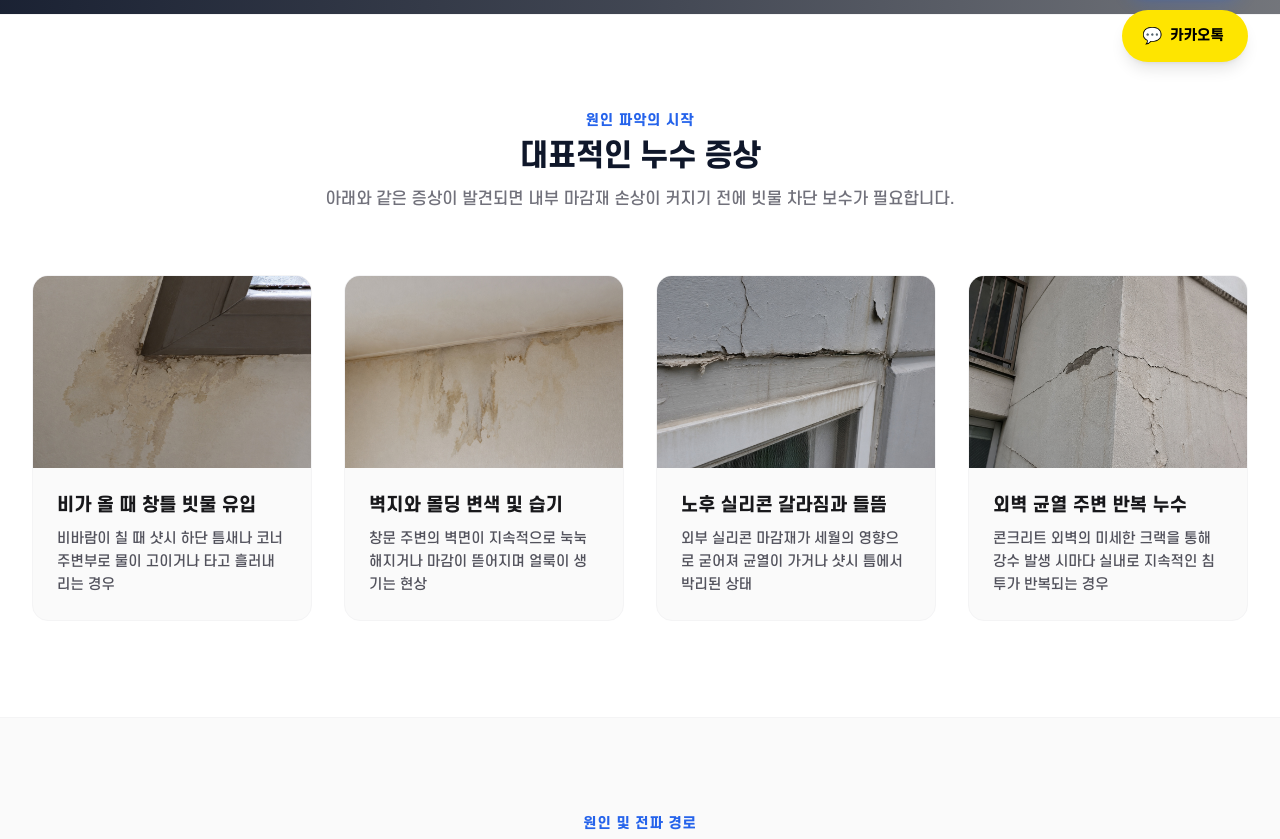
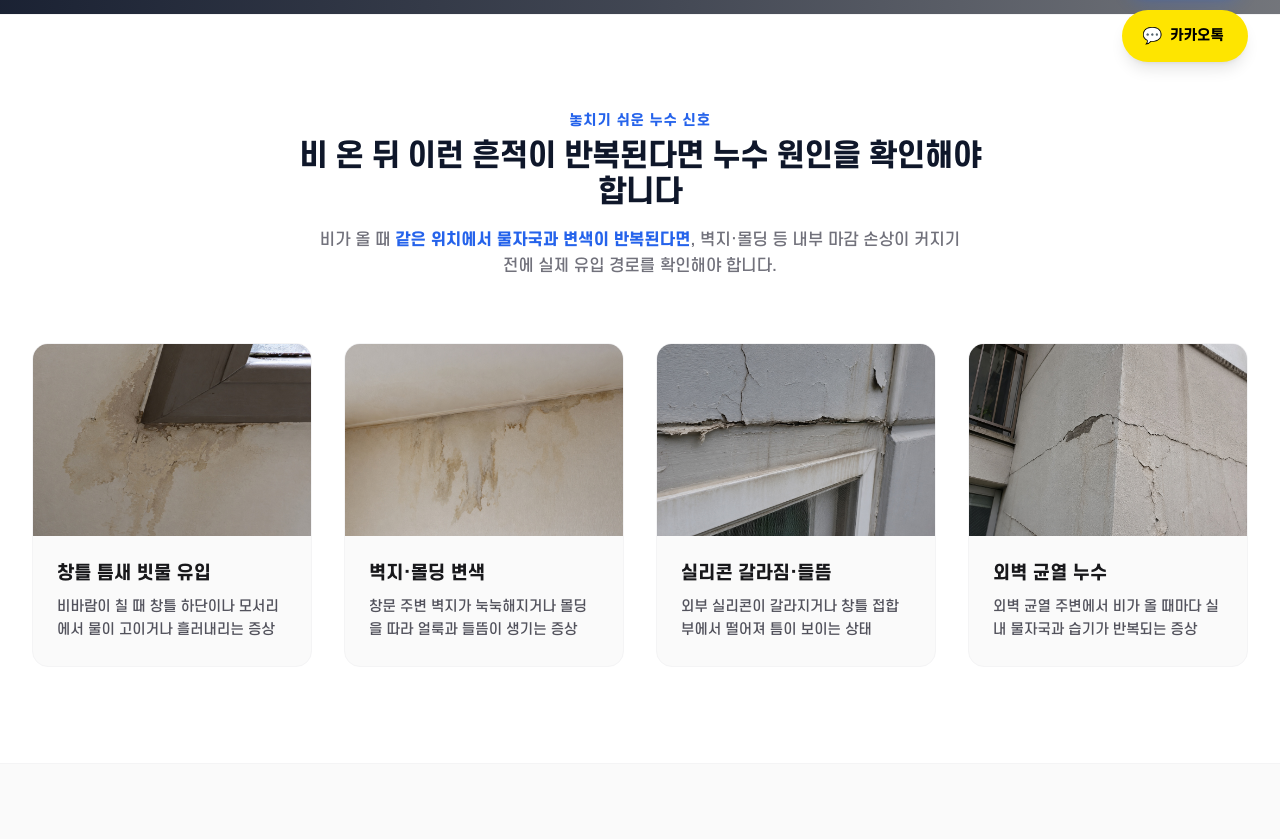
Before and after one commit to wogus5695-ctrl/Chungnam-rope-04, a Next.js app: page / in a window 1280 px wide. Shown: the part 706-1545 px from the top of the page. Built offline with nearby package versions, Linux system fonts and the light colour scheme; grey boxes are pictures that could not be loaded.

Commit message:
feat: enhance main page LeakSymptoms header text and default card descriptions

```diff
--- a/src/components/LeakSymptoms.tsx
+++ b/src/components/LeakSymptoms.tsx
@@ -8,23 +8,23 @@ interface LeakSymptomsProps {
 export default function LeakSymptoms({ symptomList }: LeakSymptomsProps) {
   const defaultSymptoms = [
     {
-      title: "비가 올 때 창틀 빗물 유입",
-      desc: "비바람이 칠 때 샷시 하단 틈새나 코너 주변부로 물이 고이거나 타고 흘러내리는 경우",
+      title: "창틀 틈새 빗물 유입",
+      desc: "비바람이 칠 때 창틀 하단이나 모서리에서 물이 고이거나 흘러내리는 증상",
       image: "/images/symptoms/symptom-1.jpg"
     },
     {
-      title: "벽지와 몰딩 변색 및 습기",
-      desc: "창문 주변의 벽면이 지속적으로 눅눅해지거나 마감이 뜯어지며 얼룩이 생기는 현상",
+      title: "벽지·몰딩 변색",
+      desc: "창문 주변 벽지가 눅눅해지거나 몰딩을 따라 얼룩과 들뜸이 생기는 증상",
       image: "/images/symptoms/symptom-2.jpg"
     },
     {
-      title: "노후 실리콘 갈라짐과 들뜸",
-      desc: "외부 실리콘 마감재가 세월의 영향으로 굳어져 균열이 가거나 샷시 틈에서 박리된 상태",
+      title: "실리콘 갈라짐·들뜸",
+      desc: "외부 실리콘이 갈라지거나 창틀 접합부에서 떨어져 틈이 보이는 상태",
       image: "/images/symptoms/symptom-3.jpg"
     },
     {
-      title: "외벽 균열 주변 반복 누수",
-      desc: "콘크리트 외벽의 미세한 크랙을 통해 강수 발생 시마다 실내로 지속적인 침투가 반복되는 경우",
+      title: "외벽 균열 누수",
+      desc: "외벽 균열 주변에서 비가 올 때마다 실내 물자국과 습기가 반복되는 증상",
       image: "/images/symptoms/symptom-4.jpg"
     }
   ];
@@ -37,7 +37,8 @@ export default function LeakSymptoms({ symptomList }: LeakSymptomsProps) {
     "/images/symptoms/symptom-4.jpg"
   ];
 
-  const displaySymptoms = symptomList && symptomList.length > 0
+  const hasDynamicList = symptomList && symptomList.length > 0;
+  const displaySymptoms = hasDynamicList
     ? symptomList.map((s, idx) => ({ ...s, image: symptomImages[idx] || symptomImages[0] }))
     : defaultSymptoms;
 
@@ -45,12 +46,25 @@ export default function LeakSymptoms({ symptomList }: LeakSymptomsProps) {
     <section className="py-16 sm:py-24 bg-white border-b border-zinc-100">
       <div className="max-w-7xl mx-auto px-4 sm:px-6 lg:px-8">
 
-        <div className="text-center max-w-2xl mx-auto mb-12 sm:mb-16">
-          <h2 className="text-sm font-bold text-brand-accent tracking-wider uppercase mb-2">원인 파악의 시작</h2>
-          <p className="text-2xl sm:text-3xl font-black text-brand-primary tracking-tight">대표적인 누수 증상</p>
-          <p className="text-zinc-500 mt-3 text-sm sm:text-base">
-            아래와 같은 증상이 발견되면 내부 마감재 손상이 커지기 전에 빗물 차단 보수가 필요합니다.
+        <div className="text-center max-w-3xl mx-auto mb-12 sm:mb-16">
+          <h2 className="text-sm font-bold text-brand-accent tracking-wider uppercase mb-2">
+            {hasDynamicList ? "원인 파악의 시작" : "놓치기 쉬운 누수 신호"}
+          </h2>
+          <p className="text-2xl sm:text-3xl font-black text-brand-primary tracking-tight keep-all break-keep">
+            {hasDynamicList
+              ? "대표적인 누수 증상"
+              : "비 온 뒤 이런 흔적이 반복된다면 누수 원인을 확인해야 합니다"
+            }
           </p>
+          <div className="text-zinc-500 mt-4 text-sm sm:text-base leading-relaxed keep-all break-keep max-w-2xl mx-auto">
+            {hasDynamicList ? (
+              "아래와 같은 증상이 발견되면 내부 마감재 손상이 커지기 전에 빗물 차단 보수가 필요합니다."
+            ) : (
+              <p>
+                비가 올 때 <strong className="text-brand-accent font-extrabold">같은 위치에서 물자국과 변색이 반복된다면</strong>, 벽지·몰딩 등 내부 마감 손상이 커지기 전에 실제 유입 경로를 확인해야 합니다.
+              </p>
+            )}
+          </div>
         </div>
 
         <div className="grid grid-cols-1 md:grid-cols-2 lg:grid-cols-4 gap-6 sm:gap-8">
```
